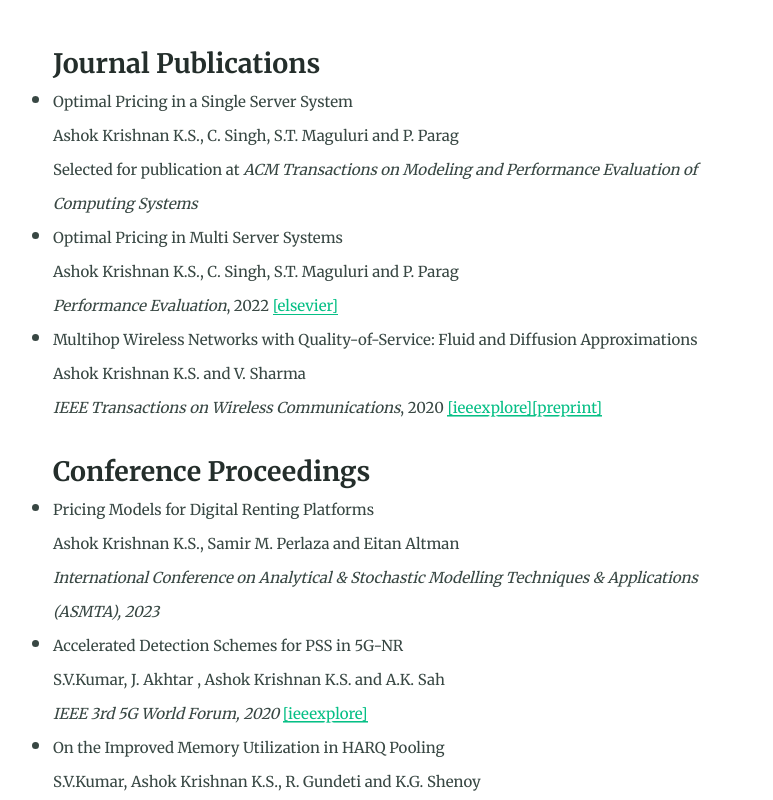
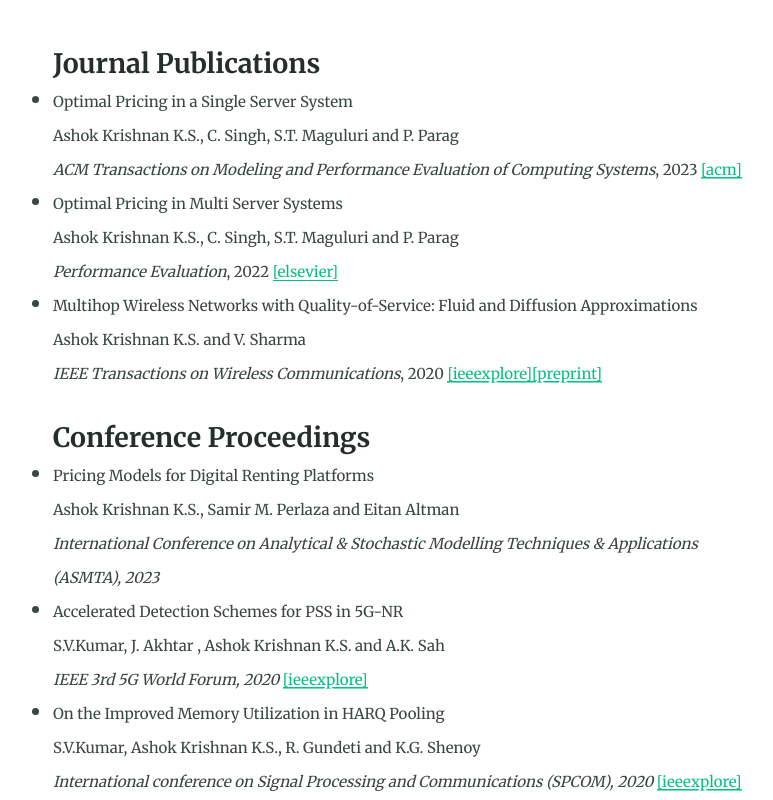
Before and after one commit to ashokkri/ashokkri.github.io, a Jekyll site: the page built from publications.md, in a window 1280 px wide and 900 px high, scrolled down 312 px, cut to the strip 100-900 px from the top of the window. Shown: the whole strip, without its empty margins (230-1003 px from the left). Built offline with Jekyll 4.4.1, drawn with Linux system fonts in a browser that asks for light colours.

Commit message:
Update publications.md

```diff
--- a/publications.md
+++ b/publications.md
@@ -11,7 +11,7 @@ feature_image: "https://picsum.photos/1300/400?image=989"
 
 - <small>Optimal Pricing in a Single Server System
   Ashok Krishnan K.S., C. Singh, S.T. Maguluri and P. Parag
-  Selected for publication at *ACM Transactions on Modeling and Performance Evaluation of Computing Systems*
+  *ACM Transactions on Modeling and Performance Evaluation of Computing Systems*, 2023 [[acm]](https://dl.acm.org/doi/10.1145/3607252)
 
 - <small>Optimal Pricing in Multi Server Systems
   Ashok Krishnan K.S., C. Singh, S.T. Maguluri and P. Parag
```
